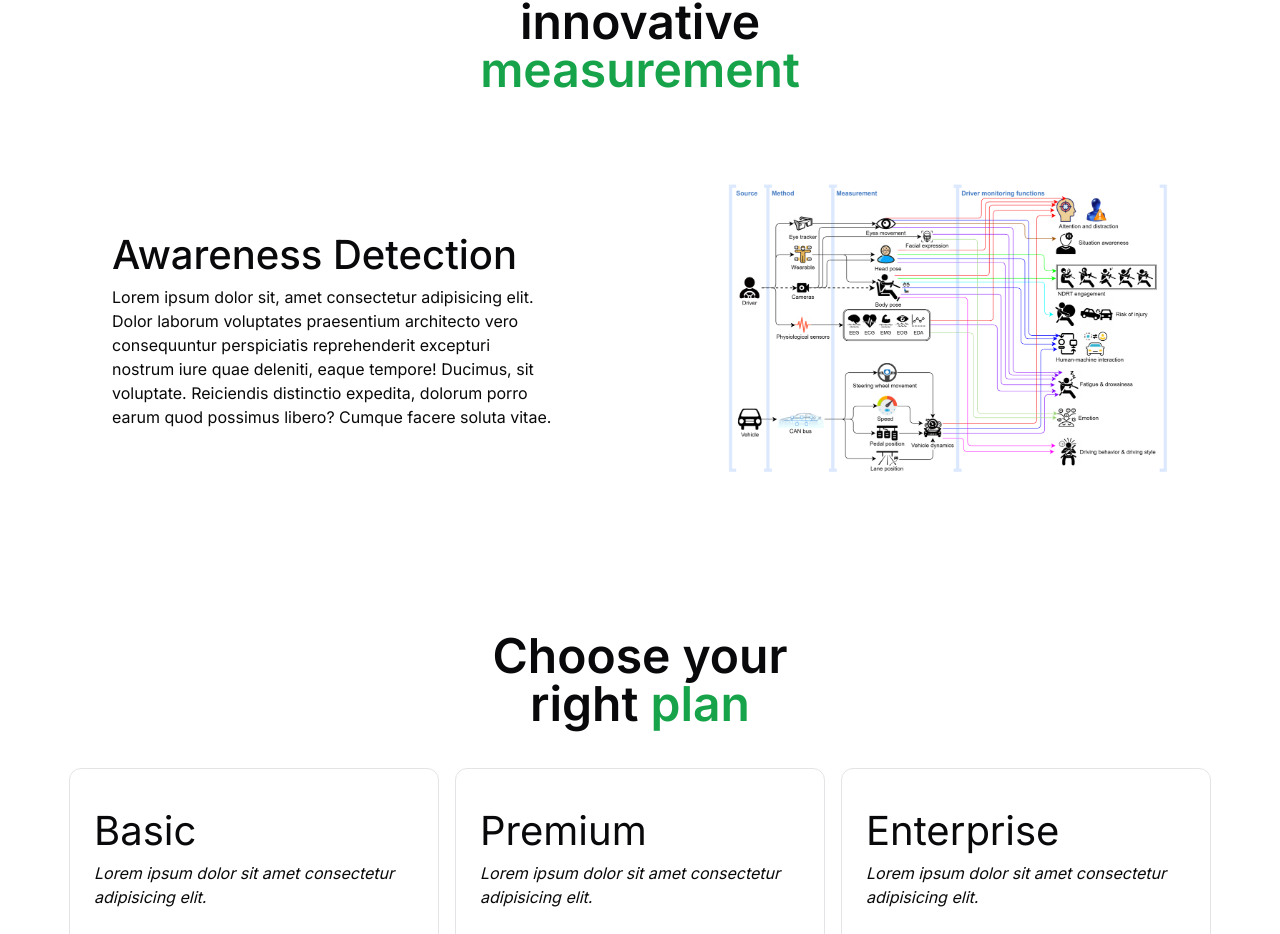
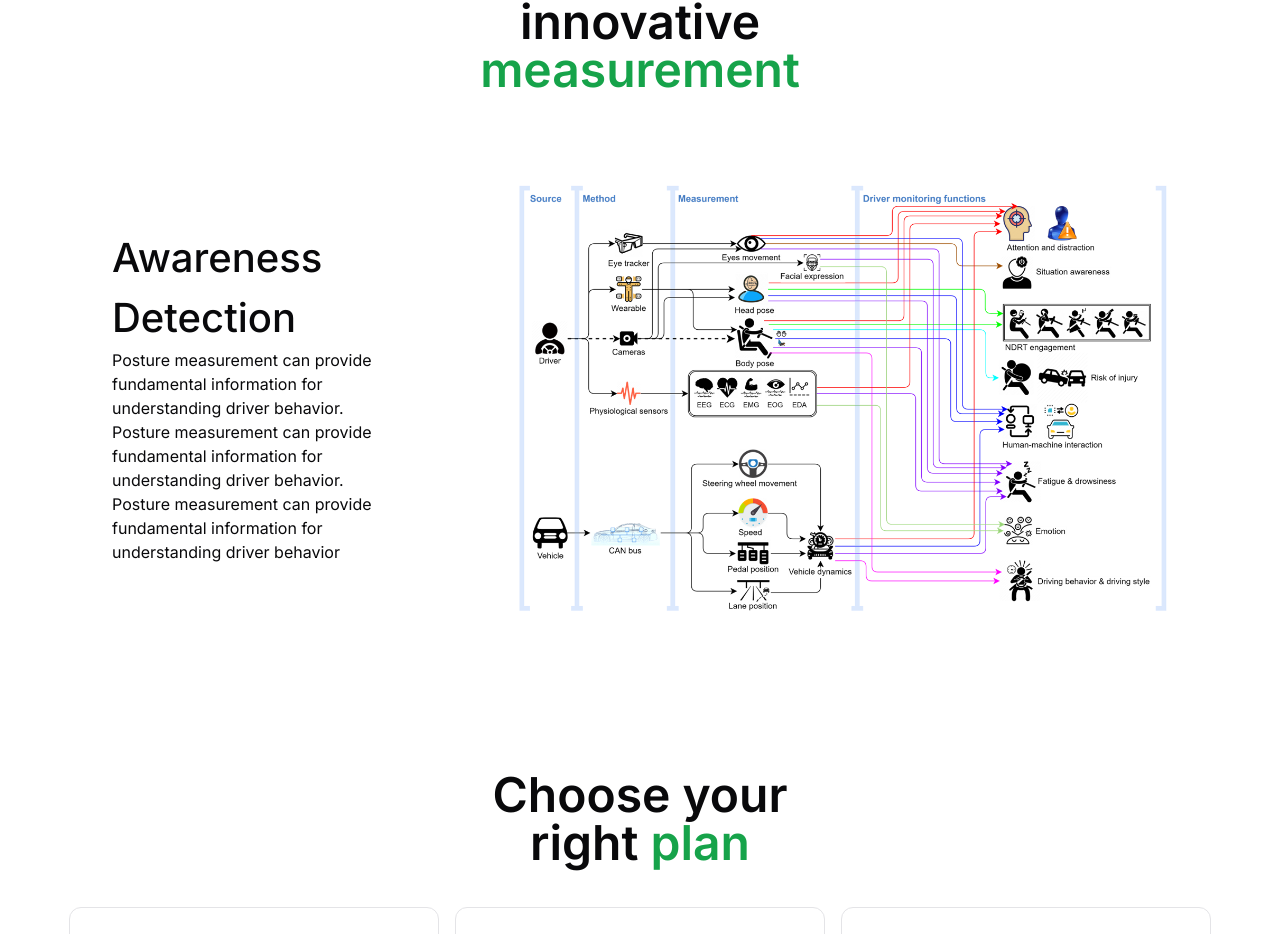
Before and after one commit to SebastienLaurentt/MoniPost, a Next.js app: page / in a window 1280 px wide. Shown: the part 827-1761 px from the top of the page. Built offline with nearby package versions, Linux system fonts and the light colour scheme.

Commit message:
update background

```diff
--- a/components/Sections/Background.tsx
+++ b/components/Sections/Background.tsx
@@ -10,14 +10,15 @@ const Background = () => {
         title="Posture as a innovative"
         titleHighlight="measurement"
       />
-      <div className="flex flex-col md:flex-row md:items-center md:gap-x-4 lg:gap-x-12 xl:gap-x-20 gap-y-4">
-        <div className="md:w-1/2 md:p-4 xl:p-12">
-          <h3 className="hidden md:block text-3xl font-medium">Awareness Detection</h3>
+      <div className="flex flex-col lg:flex-row lg:items-center  lg:gap-x-8  gap-y-4">
+        <div className="lg:w-1/3 lg:p-4 xl:p-12">
+          <h3 className="hidden lg:block text-3xl font-medium">Awareness Detection</h3>
           <p>
-Lorem ipsum dolor sit, amet consectetur adipisicing elit. Dolor laborum voluptates praesentium architecto vero consequuntur perspiciatis reprehenderit excepturi nostrum iure quae deleniti, eaque tempore! Ducimus, sit voluptate. Reiciendis distinctio expedita, dolorum porro earum quod possimus libero? Cumque facere soluta vitae.
+          Posture measurement can provide fundamental information for understanding driver behavior. Posture measurement can provide fundamental information for understanding driver behavior. Posture measurement can provide fundamental information for understanding driver behavior
+
           </p>
         </div>
-        <div className="md:w-1/2 md:p-4 xl:p-12">
+        <div className="lg:w-2/3 lg:p-4 xl:p-12">
           <Image src={BackgroundImg} alt="Background Image" className="w-full" />
         </div>
       </div>
```
